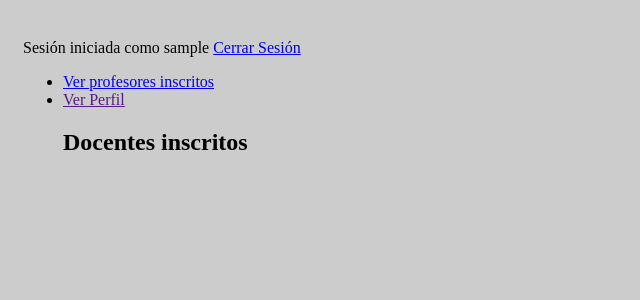
After one commit to anderojas1/moodle_reloaded, a Django app: page /campus/secretaria/docentes-inscritos in a window 1280 px wide. The commit adds this page. Shown: the top 300 px of the page, without its empty margins (0-640 px from the left). Run offline with Django 3.2, Linux system fonts and the light colour scheme; a user stored in the database is signed in; tables that the repository leaves empty hold one stand-in row (values such as "Sample post").

Commit message:
búsqueda de docentes por secretaria de educación implementada

```diff
--- a/inicio/views.py
+++ b/inicio/views.py
@@ -81,15 +81,15 @@ class Perfil(TemplateView):
 			usuario = User.objects.get(id=secretaria.usuario_id)
 
 		elif grupo == 'admin':
-			pass
+			usuario = None
 
-		else:
+		elif grupo == 'leader' or grupo == 'master':
 			usuario = User.objects.get(id=persona.usuario_id)
 
 		if 'usuario' not in context:
 			context['usuario'] = usuario
 
-		if usuario.id == self.usuario_actual.id:
+		if usuario is not None and usuario.id == self.usuario_actual.id:
 			context['editar'] = 'editable'
 
 		return context
--- a/moodle/funciones.py
+++ b/moodle/funciones.py
@@ -1,5 +1,5 @@
 from django.contrib.auth.models import Group
-from .models import Persona, LeaderTeacher, SecretariaEducacion
+from .models import Persona, LeaderTeacher, SecretariaEducacion, InstitucionEducativa
 
 class VerificaUsuario():
 
@@ -18,6 +18,19 @@ class VerificaUsuario():
 		return persona
 
 	def buscarSecretaria(self, usuario):
-		print (usuario.id)
 		secretaria = SecretariaEducacion.objects.get(usuario_id=usuario.id)
 		return secretaria
+
+class BuscarDocentes():
+
+	def buscarDocentesInscritos(self, secretaria):
+		instituciones = InstitucionEducativa.objects.filter(secretaria_id=secretaria.id)
+		docentes = LeaderTeacher.objects.filter(institucion_id__in=instituciones)
+		#print (docentes)
+
+		#************************
+		#return nuevo arreglo con metodo de filtro con iterador
+		#*************************
+
+	#Aquí el método
+	#Retorna el nuevo arreglo
--- a/moodle/models.py
+++ b/moodle/models.py
@@ -31,6 +31,10 @@ class SecretariaEducacion(models.Model):
 	def __str__(self):
 		return self.nombre
 
+	@models.permalink
+	def get_search_url(self):
+		return ("ver_docentes_inscritos", [self.id])
+
 class InstitucionEducativa(models.Model):
 
 	opt_zona = ((0, 'Urbana'), (1, 'Urbana Marginal'), (2, 'Rural'), (3, 'Rural de Difícil Acceso'))
@@ -56,7 +60,6 @@ class LeaderTeacher(Persona):
 
 	@models.permalink
 	def get_absolute_url(self):
-		print (self.id)
 		return ("detalles_leader", [self.id])
 
 
--- a/moodle/urls.py
+++ b/moodle/urls.py
@@ -1,6 +1,6 @@
 from django.conf.urls import include, url, patterns
 from django.contrib import admin
-from .views import LeaderDetalles
+from .views import LeaderDetalles, BuscarLeaderTeacher
 
 leader_urls = patterns ('',
     url(r'^(?P<id_persona>\d+)/$', LeaderDetalles.as_view(), name="detalles_leader"),
@@ -8,6 +8,7 @@ leader_urls = patterns ('',
 
 secretaria_urls = patterns ('',
     #url(r'^(?P<id_secretaria>\d+)/$', SecretariaDetalles.as_view(), name="detalles_secretaria"),
+    url(r'^docentes-inscritos$', BuscarLeaderTeacher.as_view(), name="ver_docentes_inscritos"),
 )
 
 
--- a/moodle/views.py
+++ b/moodle/views.py
@@ -2,7 +2,7 @@ from django.shortcuts import render
 from django.contrib.auth.models import Group, User
 from .models import LeaderTeacher, Persona, InstitucionEducativa
 from django.views.generic import TemplateView
-from .funciones import VerificaUsuario
+from .funciones import VerificaUsuario, BuscarDocentes
 
 # Create your views here.
 
@@ -41,3 +41,22 @@ class LeaderDetalles(TemplateView):
 
 		context[grupo] = grupo
 		return context
+
+class BuscarLeaderTeacher(TemplateView):
+	template_name = 'moodle/buscar_docentes.html'
+	docentes = None
+	secretaria = None
+
+	def get_context_data(self, **kwargs):
+		context = super(BuscarLeaderTeacher, self).get_context_data(**kwargs)
+		usuario_actual = self.request.user
+
+		buscar_secretaria = VerificaUsuario()
+		self.secretaria = buscar_secretaria.buscarSecretaria(usuario_actual)
+
+		buscar_docentes = BuscarDocentes()
+		buscar_docentes.buscarDocentesInscritos(self.secretaria)
+
+		context['secretaria'] = self.secretaria
+
+		return context
--- a/templates/inicio/perfil.html
+++ b/templates/inicio/perfil.html
@@ -21,8 +21,10 @@
                     </ul>
                 {% elif secretaria %}
                     <ul>
-                        <li><a href="#">Ver profesores inscritos</a></li>
+                        <li><a href="/campus/secretaria/docentes-inscritos">Ver profesores inscritos</a></li>
                         <li><a href="{{perfil.get_absolute_url}}">Ver Perfil</a></li>
+                        {% block busqueda_secretaria %}
+                        {% endblock %}
                     </ul>
                 {% endif %}
 
--- /dev/null
+++ b/templates/moodle/buscar_docentes.html
@@ -0,0 +1,9 @@
+{% extends "inicio/perfil.html" %}
+{% block title %}
+    Docentes Inscritos | {{secretaria.nombre}}
+{% endblock %}
+{% block busqueda_secretaria %}
+	<div class="resultado_busqueda">
+		<h2>Docentes inscritos</h2>
+	</div>
+{% endblock %}
```
